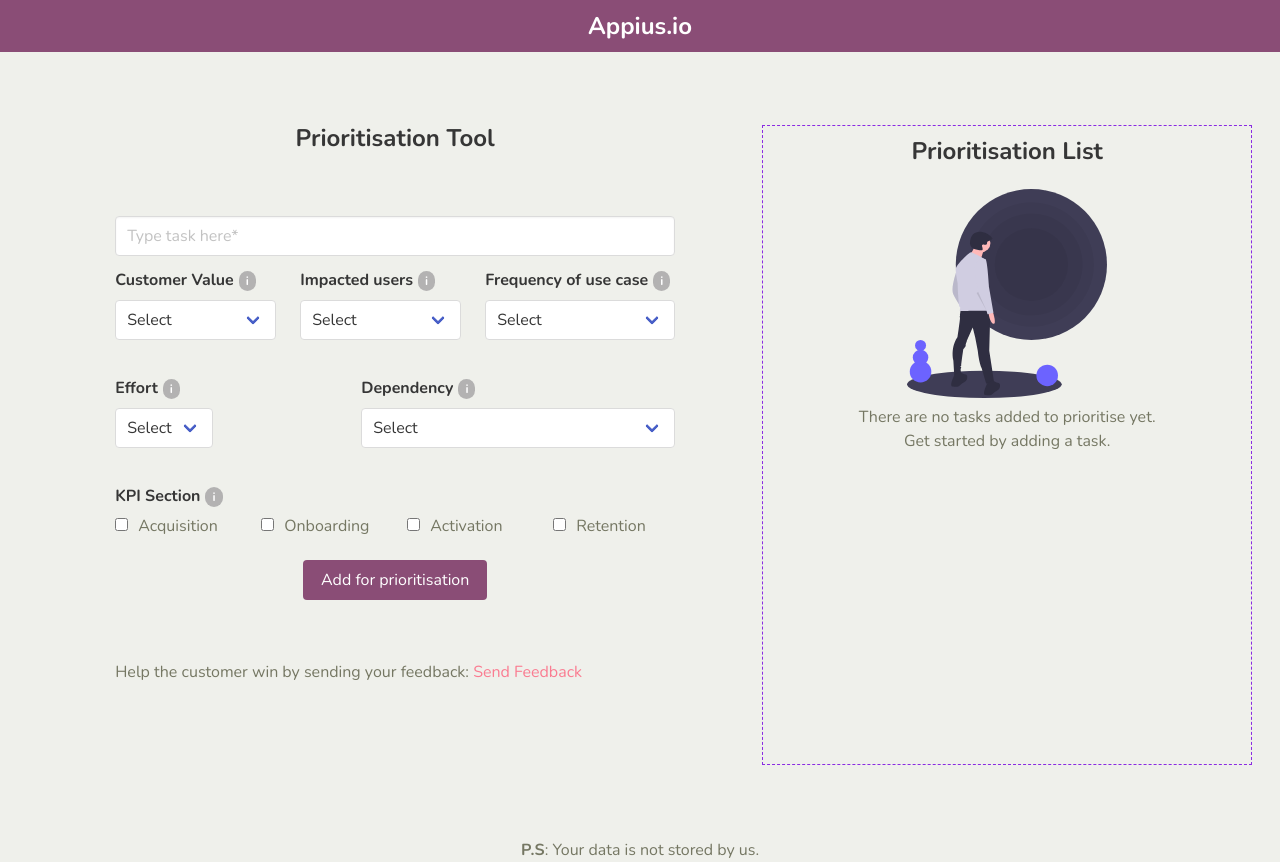
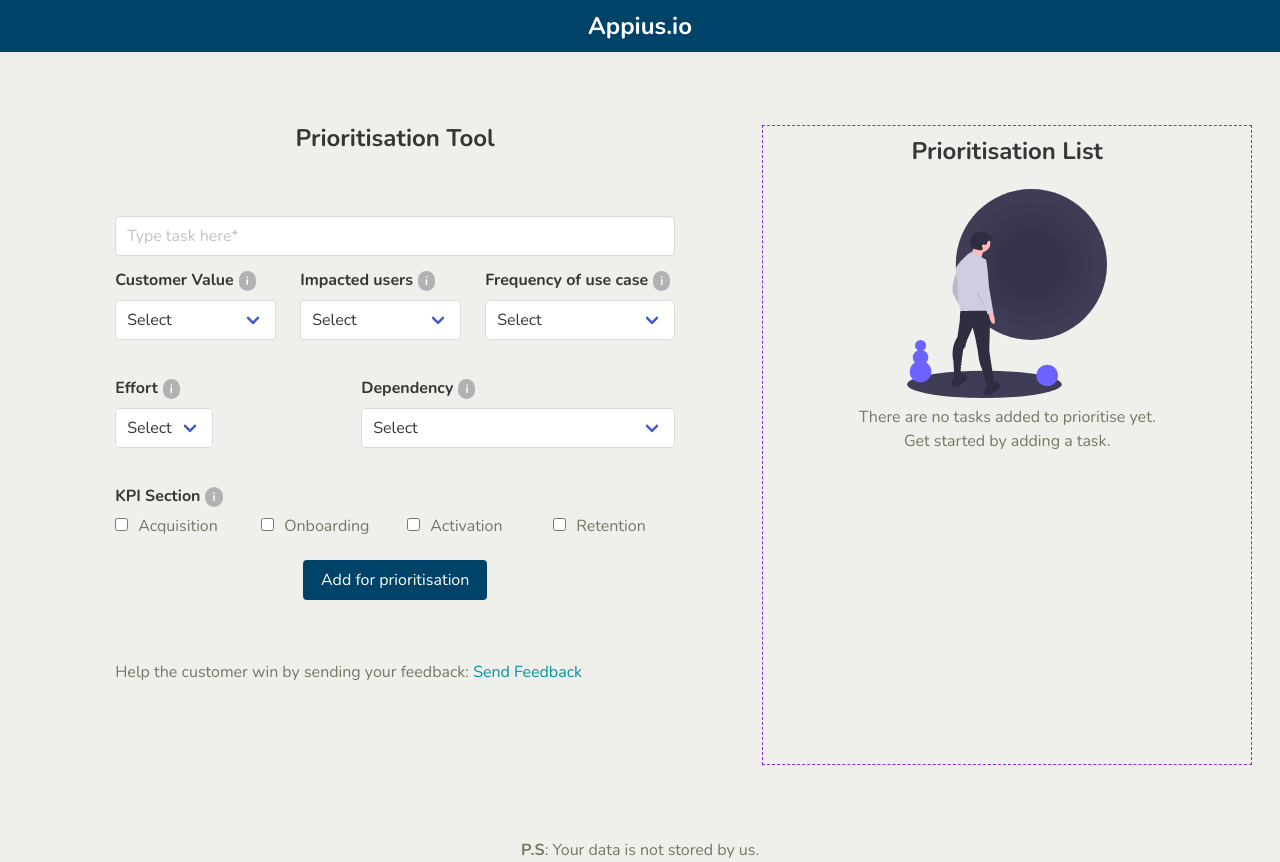
Before and after one commit to saugandhkaran/appius.io, a React (Create React App) app: page / in a window 1280 px wide. Built offline with nearby package versions, Linux system fonts and the light colour scheme.

Commit message:
color theme change

```diff
--- a/src/App.scss
+++ b/src/App.scss
@@ -3,18 +3,18 @@
 @import url('https://fonts.googleapis.com/css?family=Nunito:400,700');
 
 // Set your brand colors
-$purple: #8a4d76;
-$pink: #fa7c91;
+$navyblue: #004369;
+$teal: #01949A;
 $brown: #757763;
-$beige-light: #d0d1cd;
+$beige-light: #E5DDC8;
 $beige-lighter: #eff0eb;
 
 // Update Bulma's global variables
 $family-sans-serif: 'Nunito', sans-serif;
 $grey-dark: $brown;
 $grey-light: $beige-light;
-$primary: $purple;
-$link: $pink;
+$primary: $navyblue;
+$link: $teal;
 $widescreen-enabled: false;
 $fullhd-enabled: false;
 
```
